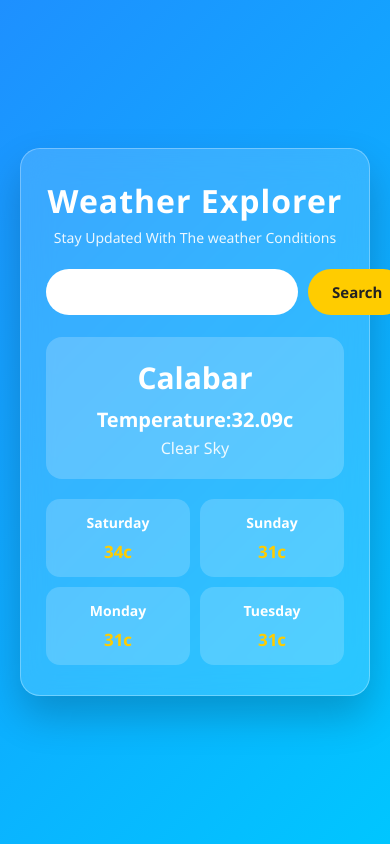
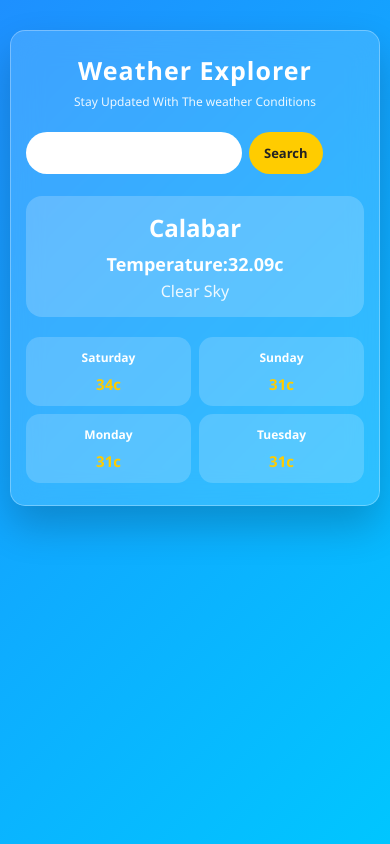
Before and after one commit to naskid6/javascript_project, a plain HTML site: page Weather/Weather.html in a window 390 px wide. Drawn offline with Linux system fonts and the light colour scheme.

Commit message:
update styling

```diff
--- a/Weather/Weather.css
+++ b/Weather/Weather.css
@@ -121,7 +121,74 @@ body {
 }
 
 @media (max-width: 480px) {
+  body {
+    padding: 10px;
+    min-height: 100vh;
+    align-items: flex-start;
+  }
+
+  .main-container {
+    width: 100%;
+    max-width: 100%;
+    padding: 22px 15px;
+    margin-top: 20px;
+    border-radius: 15px;
+  }
+
+  .main-container h1 {
+    font-size: 25px;
+  }
+
+  .first-p {
+    font-size: 12px;
+  }
+
+  /* Search area */
+  .main-container > div:nth-child(2) {
+    gap: 7px;
+  }
+
+  .js-input {
+    min-width: 0;
+    width: 100%;
+    padding: 12px 10px;
+    font-size: 13px;
+  }
+
+  .js-btn {
+    padding: 12px 15px;
+    font-size: 13px;
+  }
+
+  /* Current weather */
+  .main-container > div:nth-child(3) {
+    padding: 15px 10px;
+  }
+
+  .js-city {
+    font-size: 24px;
+  }
+
+  .js-temp {
+    font-size: 18px;
+  }
+
+  /* Forecast */
   .main-container > div:nth-child(4) {
-    grid-template-columns: repeat(2, 1fr);
+    grid-template-columns: repeat(2, minmax(0, 1fr));
+    gap: 8px;
+  }
+
+  .main-container > div:nth-child(4) > div {
+    padding: 12px 5px;
+  }
+
+  .main-container > div:nth-child(4) h2,
+  .main-container > div:nth-child(4) h3 {
+    font-size: 12px;
+  }
+
+  .main-container > div:nth-child(4) h4 {
+    font-size: 15px;
   }
 }
```
